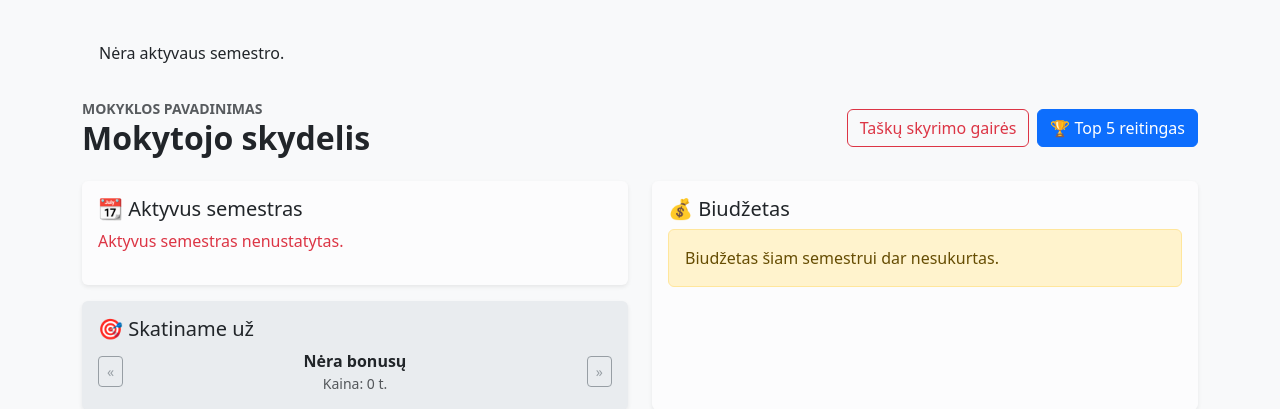
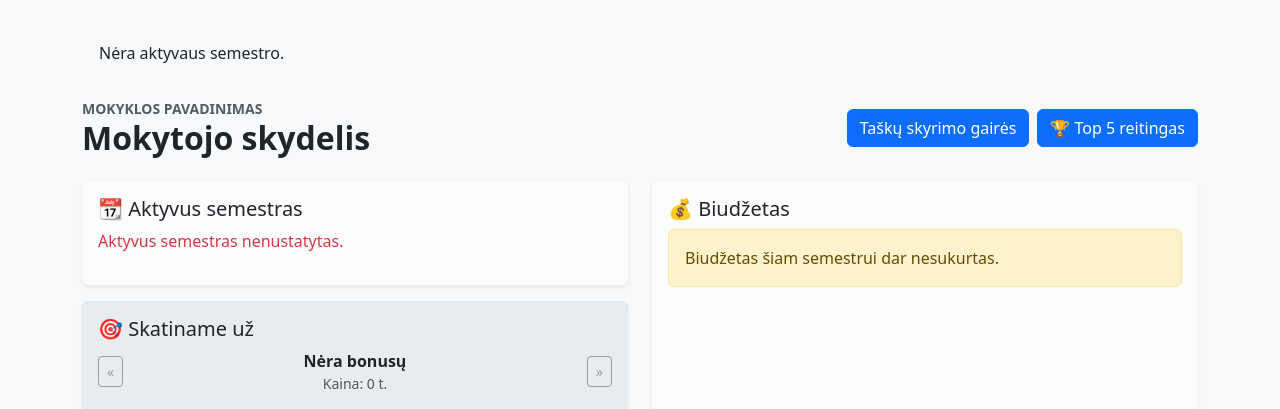
Before and after one commit to vb100/school_motivation_system, a Django app: page /teacher/ in a window 1280 px wide. Shown: the part 56-465 px from the top of the page. Run offline with Django 5.2, Linux system fonts and the light colour scheme; the visitor is signed in with stand-in values (Sample User, id 1); data that the repository does not hold is empty.

Commit message:
updated teacher dashboard

```diff
--- a/templates/core/teacher_dashboard.html
+++ b/templates/core/teacher_dashboard.html
@@ -3,7 +3,7 @@
 {% block title %}Mokytojo skydelis{% endblock %}
 
 {% block content %}
-<div class="d-flex justify-content-between align-items-center mb-4">
+<div class="d-flex flex-wrap justify-content-between align-items-start align-items-md-center gap-3 mb-4">
     <div class="d-flex align-items-center gap-3">
         {% if school_logo_url %}
         <img src="{{ school_logo_url }}" alt="Mokyklos logotipas" class="img-fluid" style="max-height: 48px;">
@@ -13,9 +13,9 @@
             <h1 class="h2 fw-semibold mb-0">Mokytojo skydelis</h1>
         </div>
     </div>
-    <div class="d-flex gap-2">
-        <a class="btn btn-outline-danger" href="{% url 'teacher_guidelines' %}">Taškų skyrimo gairės</a>
-        <a class="btn btn-primary" href="{% url 'teacher_ranking' %}">🏆 Top 5 reitingas</a>
+    <div class="d-flex gap-2 ms-md-auto">
+        <a class="btn btn-primary" href="{% url 'teacher_guidelines' %}">Taškų skyrimo gairės</a>
+        <a class="btn btn-primary d-none d-md-inline-block" href="{% url 'teacher_ranking' %}">🏆 Top 5 reitingas</a>
     </div>
 </div>
 
```
